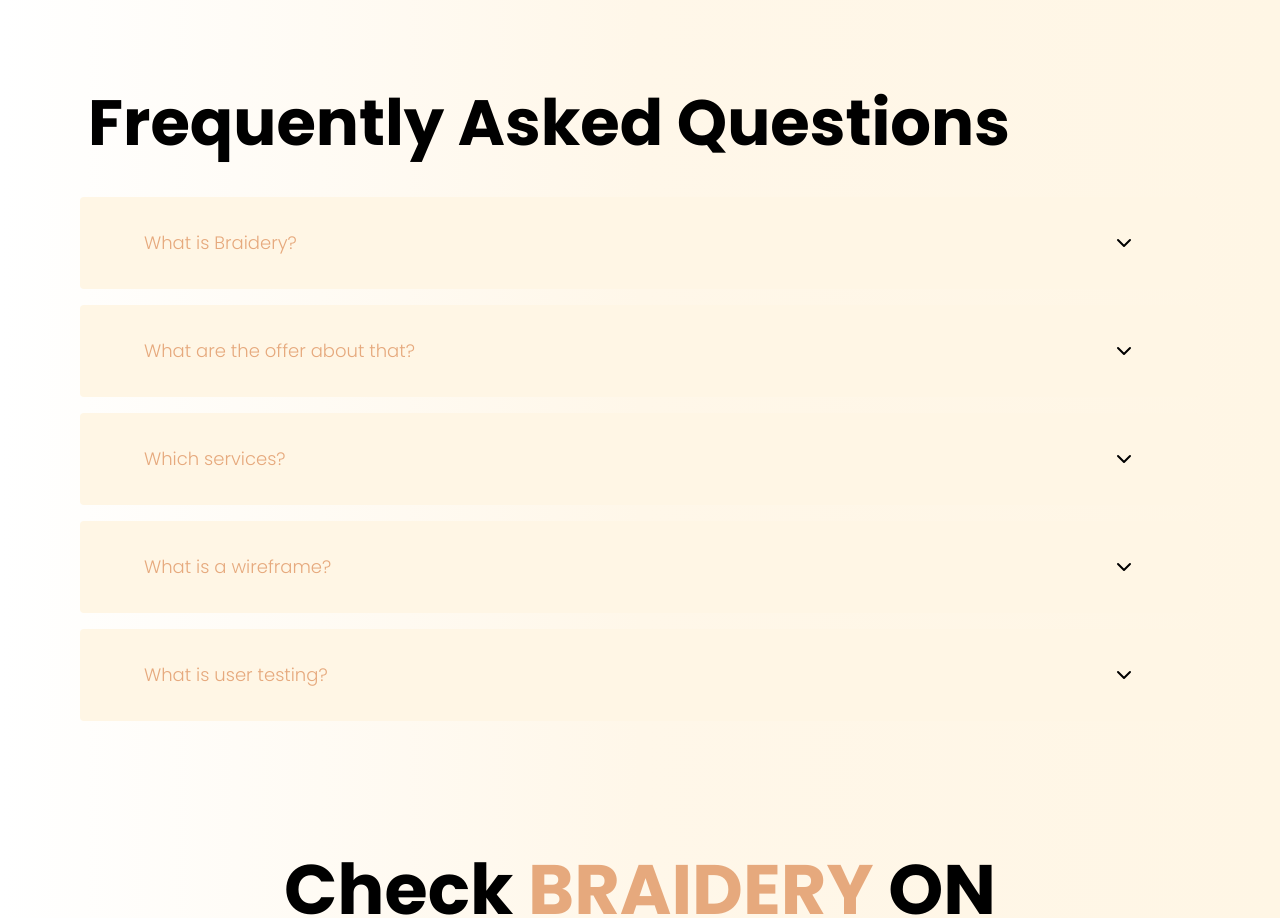
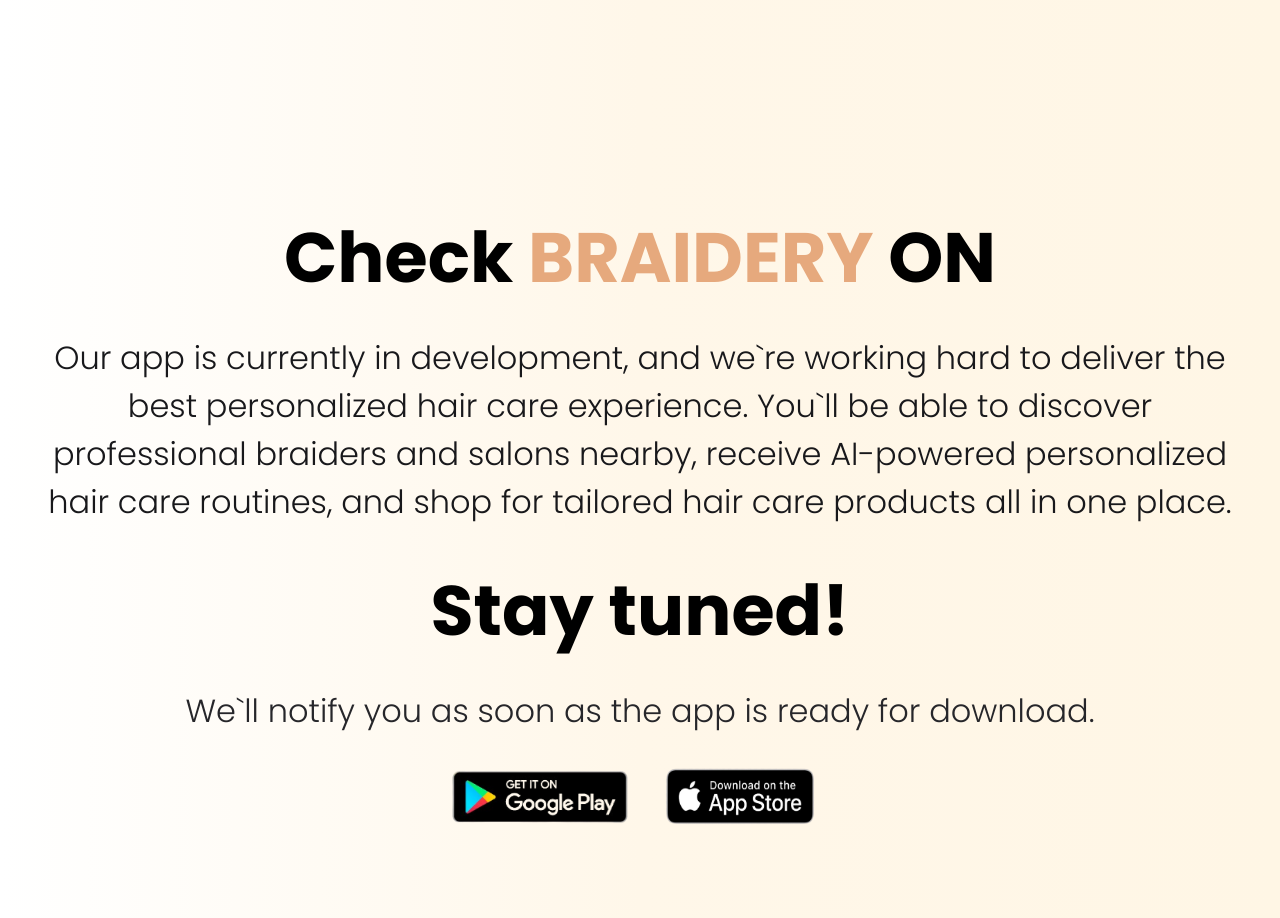
Before and after one commit to Braidery/webpage, a Next.js app: page / in a window 1280 px wide. Shown: the part 2968-3886 px from the top of the page. Built offline with nearby package versions, Linux system fonts and the light colour scheme; no server answers.

Commit message:
remove faqs

```diff
--- a/src/app/page.tsx
+++ b/src/app/page.tsx
@@ -10,7 +10,7 @@ export default function LandingPage() {
       <Hero />
       <About />
       <WhyBraidery />
-      <FAQ />
+      {/* <FAQ /> */}
       <Download />
     </div>
   );
```
